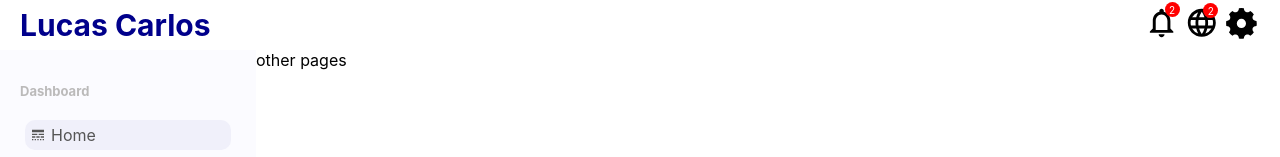
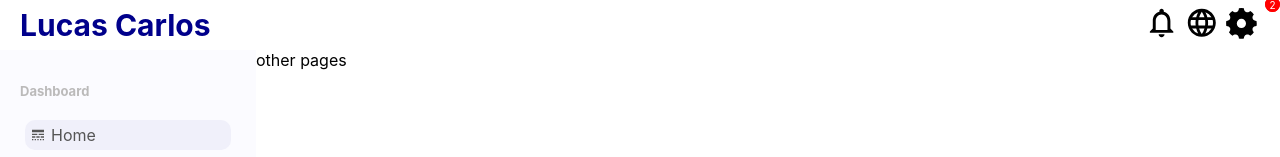
Before and after one commit to lucas9121/dashboard, a React (Create React App) app: page / in a window 1280 px wide. Shown: the top 157 px of the page. Built offline with nearby package versions, Linux system fonts and the light colour scheme.

Commit message:
fixing icons

```diff
--- a/src/components/Header.jsx
+++ b/src/components/Header.jsx
@@ -1,4 +1,3 @@
-import {BsBell} from 'react-icons/bs'
 import {RiSettings5Fill} from 'react-icons/ri'
 import {MdLanguage, MdNotificationsNone} from 'react-icons/md'
 export default function Header(props) {
@@ -9,15 +8,15 @@ export default function Header(props) {
                     <span className="logo">Lucas Carlos</span>
                 </div>
                 <div className="top-right">
-                    <div className="Icons">
+                    <div className="Header-icons">
                         <MdNotificationsNone style={{fontSize: '2.2rem'}}/>
                         <span className="iconBadge">2</span>
                     </div>
-                    <div className="Icons">
+                    <div className="Header-icons">
                         <MdLanguage style={{fontSize: '2.1rem'}}/>
                         <span className="iconBadge">2</span>
                     </div>
-                    <div className="Icons">
+                    <div className="Header-icons">
                         <RiSettings5Fill style={{fontSize: '2.3rem'}} />
                     </div>
                 </div>
```
